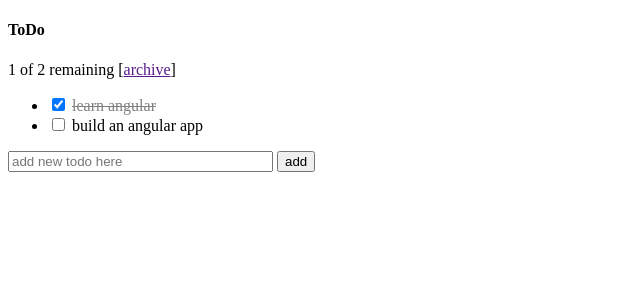
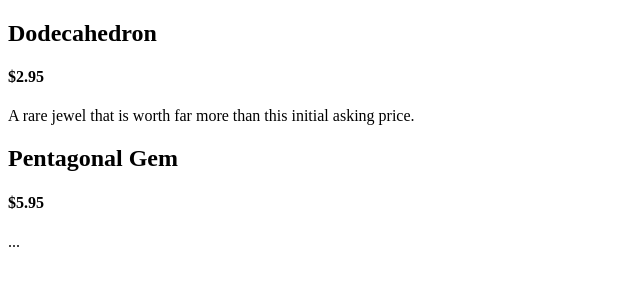
Before and after one commit to FixedCroissant/angluar_test, a plain HTML site: page index.html in a window 1280 px wide. Shown: the whole page, without its empty margins (0-640 px from the left). Drawn offline with nearby package versions, Linux system fonts and the light colour scheme.

Commit message:
First example from shaping-up-with-angular-js, level 1, section 1

```diff
--- a/index.html
+++ b/index.html
@@ -1,33 +1,26 @@
 <!DOCTYPE html>
-<html ng-app="todoApp">
+<html ng-app="store">
 <head lang="en">
     <meta charset="UTF-8">
     <title>test</title>
     <script src='https://ajax.googleapis.com/ajax/libs/angularjs/1.5.0/angular.min.js'></script>
-    <script src="scripts/todo.js"></script>
+    <script src="scripts/store.js"></script>
     <link rel="stylesheet" href="css/todo.css">
 </head>
 <body>
-        <h4>ToDo</h4>
-        <div ng-controller="TodoListController as todoList">
-                <span>
-                    {{todoList.remaining()}} of {{todoList.todos.length}}
-                    remaining
-                </span>
-            [<a href="" ng-click="todoList.archive()">archive</a>]
-            <ul class="unstyled">
-                    <li ng-repeat="todo in todoList.todos">
-                            <label class="checkbox">
-                                <input type="checkbox" ng-model="todo.done">
-                                <span class="done-{{todo.done}}">{{todo.text}}</span>
-                            </label>
-                    </li>
-            </ul>
-            <form ng-submit="todoList.addTodo()">
-                <input type="text" ng-model="todoList.todoText" size="30"
-                        placeholder="add new todo here">
-                <input class="btn-primary" type="submit" value="add">
-            </form>
+    <div ng-controller = "StoreController as store">
+
+       <!-- Products Container -->
+        <div class = "list-group">
+                <!--Product Container-->
+            <!--first product-->
+                <div ng-repeat="product in store.products" class="list-group-item">
+                    <h2>{{product.name}}</h2>
+                    <h4>${{product.price}}</h4>
+                    <p>{{product.description}}</p>
+                </div>
+            <button ng-show="store.products.canPurchase">Add to Cart</button>
         </div>
+    </div>
 </body>
 </html>
--- /dev/null
+++ b/scripts/store.js
@@ -0,0 +1,27 @@
+
+(function() {
+var app=angular.module('store',[]);
+
+//New controller that is attached to the store module.
+app.controller('StoreController',function(){
+    //add inside the function.
+    this.products = gems;
+    });
+
+    //what's a GEM(s)? list them here.
+    var gems = [{
+        name: 'Dodecahedron',
+        price: 2.95,
+        description:'A rare jewel that is worth far more than this initial asking price.',
+        canPurchase:true,
+        soldOut:true
+        },
+        {
+            name:'Pentagonal  Gem',
+            price: 5.95,
+            description: "...",
+            canPurchase: false
+
+        }
+        ]/*Close gems array*/
+})();
```
